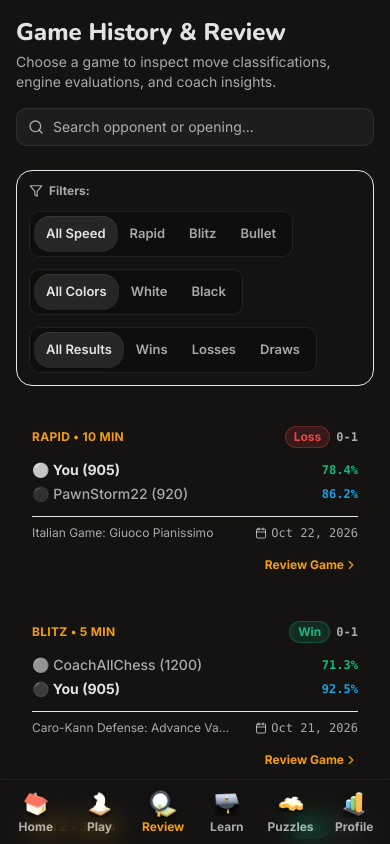
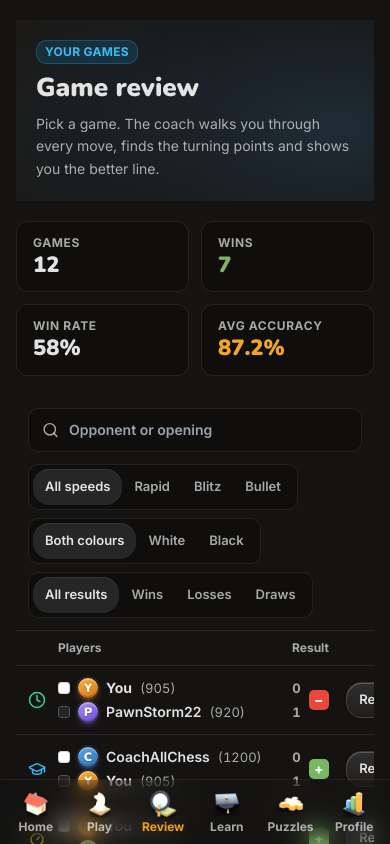
Before and after one commit to rogeralukka/ALL-CHESS, a React (Vite) app in the folder frontend/: page /review in a window 390 px wide. Built offline with nearby package versions, Linux system fonts and the light colour scheme.

Commit message:
Add files via upload

```diff
--- a/frontend/src/features/review/GameList.tsx
+++ b/frontend/src/features/review/GameList.tsx
@@ -5,15 +5,17 @@ import { Card } from '@/components/Card';
 import { Button } from '@/components/Button';
 import { Skeleton } from '@/components/Skeleton';
 import { Segmented } from '@/components/Segmented';
+import { PageContainer, PageHeader } from '@/components/PageHeader';
+import { Pill, StatTile } from '@/components/Bits';
+import { GameHistoryTable } from '@/components/GameHistoryTable';
 import { CoachAvatar } from '@/features/coach/CoachAvatar';
-import { Search, Filter, Calendar, ChevronRight } from 'lucide-react';
-import { formatDate } from '@/lib/formatters';
+import { Search } from 'lucide-react';
 
 interface GameListProps {
   onSelectGame: (gameId: string) => void;
 }
 
-export const GameList: React.FC<GameListProps> = ({ onSelectGame }) => {
+export const GameList: React.FC<GameListProps> = () => {
   const [games, setGames] = useState<Game[]>([]);
   const [loading, setLoading] = useState(true);
   const [searchQuery, setSearchQuery] = useState('');
@@ -24,221 +26,121 @@ export const GameList: React.FC<GameListProps> = ({ onSelectGame }) => {
   useEffect(() => {
     let mounted = true;
     setLoading(true);
-
-    const filter: GameFilter = {
-      searchQuery,
-      speed: speedFilter,
-      color: colorFilter,
-      result: resultFilter,
-    };
-
+    const filter: GameFilter = { searchQuery, speed: speedFilter, color: colorFilter, result: resultFilter };
     gameRepository.getGames(filter).then((res) => {
       if (mounted) {
         setGames(res);
         setLoading(false);
       }
     });
-
     return () => {
       mounted = false;
     };
   }, [searchQuery, speedFilter, colorFilter, resultFilter]);
 
+  const you = (g: Game) => (g.white.username === 'You' ? 'w' : 'b');
+  const wins = games.filter((g) => (you(g) === 'w' && g.result === '1-0') || (you(g) === 'b' && g.result === '0-1')).length;
+  const accs = games.map((g) => (you(g) === 'w' ? g.accuracy?.white : g.accuracy?.black)).filter((v): v is number => typeof v === 'number');
+  const avgAcc = accs.length ? accs.reduce((a, b) => a + b, 0) / accs.length : 0;
+
+  const reset = () => {
+    setSearchQuery('');
+    setSpeedFilter('all');
+    setColorFilter('all');
+    setResultFilter('all');
+  };
+
   return (
-    <div className="flex-1 p-4 md:p-8 max-w-6xl mx-auto w-full space-y-6">
-      {/* Header Row */}
-      <div className="flex flex-col md:flex-row md:items-center justify-between gap-4">
-        <div>
-          <h1 className="text-2xl md:text-3xl font-extrabold font-display text-theme-text">
-            Game History &amp; Review
-          </h1>
-          <p className="text-sm text-theme-muted mt-1">
-            Choose a game to inspect move classifications, engine evaluations, and coach insights.
-          </p>
+    <PageContainer wide>
+      <PageHeader
+        title="Game review"
+        subtitle="Pick a game. The coach walks you through every move, finds the turning points and shows you the better line."
+        art="/assets/ui/hero_review.webp"
+        tint="rgba(90,169,230,0.16)"
+        eyebrow={<Pill tone="blue">Your games</Pill>}
+      />
+
+      <div className="grid grid-cols-2 lg:grid-cols-4 gap-3">
+        <StatTile label="Games" value={loading ? '–' : games.length} />
+        <StatTile label="Wins" value={loading ? '–' : wins} accent="var(--class-best)" />
+        <StatTile label="Win rate" value={loading || !games.length ? '–' : `${Math.round((wins / games.length) * 100)}%`} />
+        <StatTile label="Avg accuracy" value={loading || !accs.length ? '–' : `${avgAcc.toFixed(1)}%`} accent="#f5a524" />
       </div>
 
-        {/* Search Input */}
-        <div className="relative w-full md:w-72">
-          <Search size={16} className="absolute left-3 top-1/2 -translate-y-1/2 text-theme-muted" />
+      <Card className="!p-0 overflow-hidden">
+        <div className="p-3 md:p-4 flex flex-col xl:flex-row xl:items-center gap-3 border-b border-theme-border">
+          <div className="relative xl:w-72 flex-shrink-0">
+            <Search size={17} className="absolute left-3.5 top-1/2 -translate-y-1/2 text-theme-muted pointer-events-none" />
             <input
               type="text"
               value={searchQuery}
               onChange={(e) => setSearchQuery(e.target.value)}
-            placeholder="Search opponent or opening..."
-            className="w-full pl-9 pr-4 py-2 bg-theme-card border border-theme-border rounded-md text-sm text-theme-text placeholder:text-theme-muted focus:outline-none focus:ring-2 focus:ring-amber-500 transition-all"
+              placeholder="Opponent or opening"
+              aria-label="Search games"
+              className="w-full h-11 pl-10 pr-3 rounded-[10px] bg-black/[0.04] dark:bg-black/25 border border-theme-border text-[14px] font-semibold text-theme-text placeholder:text-theme-muted/80 focus:outline-none focus:border-amber-500 focus:ring-4 focus:ring-amber-500/15 transition"
             />
           </div>
-      </div>
-
-      {/* Filter Bar */}
-      <div className="flex flex-wrap items-center gap-3 bg-theme-card/60 p-3 rounded-lg border border-theme-border/60">
-        <div className="flex items-center gap-1.5 text-xs font-bold text-theme-muted mr-1">
-          <Filter size={14} />
-          <span>Filters:</span>
-        </div>
-
-        {/* Speed / Time Control */}
+          <div className="flex flex-wrap items-center gap-2">
             <Segmented<'all' | 'rapid' | 'blitz' | 'bullet'>
               size="sm"
               value={speedFilter}
-          onChange={(v) => setSpeedFilter(v)}
+              onChange={setSpeedFilter}
               options={[
-            { value: 'all', label: 'All Speed' },
+                { value: 'all', label: 'All speeds' },
                 { value: 'rapid', label: 'Rapid' },
                 { value: 'blitz', label: 'Blitz' },
                 { value: 'bullet', label: 'Bullet' },
               ]}
             />
-
-        {/* Color */}
             <Segmented<'all' | 'white' | 'black'>
               size="sm"
               value={colorFilter}
-          onChange={(v) => setColorFilter(v)}
+              onChange={setColorFilter}
               options={[
-            { value: 'all', label: 'All Colors' },
+                { value: 'all', label: 'Both colours' },
                 { value: 'white', label: 'White' },
                 { value: 'black', label: 'Black' },
               ]}
             />
-
-        {/* Result */}
             <Segmented<'all' | 'win' | 'loss' | 'draw'>
               size="sm"
               value={resultFilter}
-          onChange={(v) => setResultFilter(v)}
+              onChange={setResultFilter}
               options={[
-            { value: 'all', label: 'All Results' },
+                { value: 'all', label: 'All results' },
                 { value: 'win', label: 'Wins' },
                 { value: 'loss', label: 'Losses' },
                 { value: 'draw', label: 'Draws' },
               ]}
             />
           </div>
+        </div>
 
-      {/* Loading Skeletons */}
         {loading && (
-        <div className="grid grid-cols-1 md:grid-cols-2 lg:grid-cols-3 gap-4">
+          <div className="p-4 space-y-3">
             {Array.from({ length: 6 }).map((_, i) => (
-            <Card key={`skel-${i}`} className="space-y-3">
-              <div className="flex justify-between">
-                <Skeleton width={80} height={18} />
-                <Skeleton width={40} height={18} />
-              </div>
-              <Skeleton width="70%" height={24} />
-              <Skeleton width="50%" height={16} />
-              <Skeleton width="100%" height={28} />
-            </Card>
+              <Skeleton key={i} height={52} />
             ))}
           </div>
         )}
 
-      {/* Empty State */}
         {!loading && games.length === 0 && (
-        <Card className="flex flex-col items-center justify-center p-10 text-center space-y-4">
-          <CoachAvatar expression="thinking" mode="bust" size={80} />
+          <div className="flex flex-col items-center justify-center p-10 text-center gap-4">
+            <CoachAvatar expression="thinking" mode="bust" size={88} />
             <div>
-            <h3 className="text-lg font-bold font-display text-theme-text">No Matching Games Found</h3>
-            <p className="text-sm text-theme-muted mt-1 max-w-sm">
-              We couldn't find any games matching your current filters. Try resetting your search or filter tags.
-            </p>
+              <h3 className="text-lg font-black font-display text-theme-text">No games match</h3>
+              <p className="text-sm text-theme-muted mt-1 max-w-sm">Nothing fits these filters. Clear them to see every game again.</p>
             </div>
-          <Button
-            variant="secondary"
-            onClick={() => {
-              setSearchQuery('');
-              setSpeedFilter('all');
-              setColorFilter('all');
-              setResultFilter('all');
-            }}
-          >
-            Reset All Filters
+            <Button variant="secondary" onClick={reset}>
+              Clear filters
             </Button>
-        </Card>
+          </div>
         )}
 
-      {/* Games Grid */}
-      {!loading && games.length > 0 && (
-        <div className="grid grid-cols-1 md:grid-cols-2 lg:grid-cols-3 gap-4">
-          {games.map((g) => {
-            const isWhite = g.white.username === 'You';
-            const userWon = (isWhite && g.result === '1-0') || (!isWhite && g.result === '0-1');
-            const userLost = (isWhite && g.result === '0-1') || (!isWhite && g.result === '1-0');
-
-            const resultBadgeColor = userWon
-              ? 'bg-emerald-500/15 text-emerald-500 border-emerald-500/30'
-              : userLost
-              ? 'bg-red-500/15 text-red-500 border-red-500/30'
-              : 'bg-theme-raised text-theme-muted border-theme-border';
-
-            const resultText = userWon ? 'Win' : userLost ? 'Loss' : 'Draw';
-
-            return (
-              <div
-                key={g.id}
-                onClick={() => onSelectGame(g.id)}
-                className="group cursor-pointer"
-              >
-                <Card className="hover:border-amber-500/60 hover:bg-theme-raised/60 transition-colors duration-100 hover:shadow-lg space-y-3 relative overflow-hidden">
-                  {/* Top Bar: Speed & Result */}
-                  <div className="flex items-center justify-between text-xs font-semibold">
-                    <span className="font-bold text-amber-500 uppercase tracking-wide">
-                      {g.speed} • {g.timeControl}
-                    </span>
-                    <div className="flex items-center gap-1.5">
-                      <span className={`px-2 py-0.5 rounded-full text-xs font-bold border ${resultBadgeColor}`}>
-                        {resultText}
-                      </span>
-                      <span className="font-mono text-theme-muted font-bold">{g.result}</span>
-                    </div>
-                  </div>
-
-                  {/* Players Row */}
-                  <div className="space-y-1">
-                    <div className="flex items-center justify-between">
-                      <span className={`text-sm ${isWhite ? 'font-black text-theme-text' : 'font-medium text-theme-muted'}`}>
-                        ⚪ {g.white.username} ({g.white.rating})
-                      </span>
-                      {g.accuracy && (
-                        <span className="text-xs font-mono font-bold text-emerald-500">
-                          {g.accuracy.white}%
-                        </span>
-                      )}
-                    </div>
-                    <div className="flex items-center justify-between">
-                      <span className={`text-sm ${!isWhite ? 'font-black text-theme-text' : 'font-medium text-theme-muted'}`}>
-                        ⚫ {g.black.username} ({g.black.rating})
-                      </span>
-                      {g.accuracy && (
-                        <span className="text-xs font-mono font-bold text-sky-500">
-                          {g.accuracy.black}%
-                        </span>
-                      )}
-                    </div>
-                  </div>
-
-                  {/* Opening and Date */}
-                  <div className="pt-2 border-t border-theme-border/50 flex items-center justify-between text-xs text-theme-muted">
-                    <span className="truncate max-w-[200px]" title={g.opening.name}>
-                      {g.opening.name}
-                    </span>
-                    <span className="flex items-center gap-1 font-mono text-xs">
-                      <Calendar size={12} />
-                      {formatDate(g.date)}
-                    </span>
-                  </div>
-
-                  {/* Hover indicator */}
-                  <div className="flex items-center justify-end text-xs font-bold text-amber-500 pt-1 group-hover:translate-x-1 transition-transform">
-                    <span>Review Game</span>
-                    <ChevronRight size={14} />
-                  </div>
+        {!loading && games.length > 0 && <GameHistoryTable games={games} />}
       </Card>
-              </div>
-            );
-          })}
-        </div>
-      )}
-    </div>
+    </PageContainer>
   );
 };
+
+export default GameList;
--- a/frontend/src/features/review/GameSummary.tsx
+++ b/frontend/src/features/review/GameSummary.tsx
@@ -2,6 +2,8 @@ import React, { useState, useMemo } from 'react';
 import { Game, Move, CoachExpression, BoardBadge, Arrow } from '@/data/types';
 import { Button } from '@/components/Button';
 import { Card } from '@/components/Card';
+import { PlayerBar } from '@/components/PlayerBar';
+import { PlayerAvatar } from '@/components/Bits';
 import { CoachSpeech } from '@/features/coach/CoachSpeech';
 import { MoveQualityTable } from './MoveQualityTable';
 import { PhaseGradesCard } from './PhaseGradesCard';
@@ -118,28 +120,24 @@ export const GameSummary: React.FC<GameSummaryProps> = ({ game, onStartReview })
   );
 
   return (
-    <div className="flex-1 flex flex-col lg:flex-row h-full w-full overflow-hidden">
+    <div className="flex-1 flex flex-col lg:flex-row h-full w-full overflow-y-auto lg:overflow-hidden lg:items-center lg:justify-center lg:gap-6 lg:px-6 lg:py-4 pb-20 lg:pb-4">
       {/* --- LEFT ZONE: CHESS BOARD & EVAL BAR (Sticky at top on mobile, desktop flex-1) --- */}
       <div className="sticky top-0 z-20 w-full flex flex-col items-center justify-center p-2 sm:p-3 md:p-6 bg-theme-page border-b lg:border-b-0 border-theme-border/60 flex-shrink-0 lg:flex-1 min-w-0">
-        <div className="w-full max-w-[min(calc(100vh-120px),800px)] flex flex-col gap-2">
+        <div className="w-full max-w-[min(calc(100vh-108px),900px)] flex flex-col gap-2">
           {/* Top Player Row */}
-          <div className="flex items-center justify-between text-xs px-2 py-1 text-theme-muted">
-            <div className="flex items-center gap-2 min-w-0">
-              <span className="w-5 h-5 rounded-full bg-neutral-900 border border-neutral-700 text-white font-bold flex items-center justify-center text-xs flex-shrink-0">
-                B
-              </span>
-              <span className="font-bold text-theme-text truncate">{game.black.username}</span>
-              <span className="font-mono">({game.black.rating})</span>
-            </div>
-            <span className="font-mono font-semibold flex-shrink-0">{game.speed} • {game.timeControl}</span>
-          </div>
+          <PlayerBar
+            name={game.black.username}
+            rating={game.black.rating}
+            avatar={<PlayerAvatar name={game.black.username === 'You' ? 'Master' : game.black.username} size={40} className="!rounded-none" />}
+            right={<span className="px-2.5 py-1 rounded-md bg-black/[0.06] dark:bg-black/25 text-[13px] font-bold text-theme-muted capitalize">{game.speed} · {game.timeControl}</span>}
+          />
 
           {/* Board + Eval Bar Container */}
-          <div className="flex items-center justify-center gap-2.5 w-full">
+          <div className="flex items-stretch justify-center gap-2.5 w-full">
             <EvalBar
               evalScore={showcaseEval}
               orientation={orientation}
-              height="100%"
+              height="auto"
             />
             <div className="flex-1 aspect-square">
               <Board
@@ -166,31 +164,29 @@ export const GameSummary: React.FC<GameSummaryProps> = ({ game, onStartReview })
           </div>
 
           {/* Bottom Player Row */}
-          <div className="flex items-center justify-between text-xs px-2 py-1 text-theme-muted">
-            <div className="flex items-center gap-2 min-w-0">
-              <span className="w-5 h-5 rounded-full bg-white border border-neutral-300 text-black font-bold flex items-center justify-center text-xs flex-shrink-0">
-                W
-              </span>
-              <span className="font-bold text-theme-text truncate">{game.white.username}</span>
-              <span className="font-mono">({game.white.rating})</span>
-            </div>
+          <PlayerBar
+            name={game.white.username}
+            rating={game.white.rating}
+            avatar={<PlayerAvatar name={game.white.username === 'You' ? 'Master' : game.white.username} size={40} className="!rounded-none" />}
+            right={
               <button
                 type="button"
                 onClick={() => setOrientation((o) => (o === 'white' ? 'black' : 'white'))}
-              className="min-h-[44px] md:min-h-[32px] hover:text-theme-text transition-colors inline-flex items-center gap-1 font-semibold flex-shrink-0"
+                className="h-9 px-3 rounded-lg btn-secondary text-[13px] inline-flex items-center gap-1.5 font-bold flex-shrink-0"
                 title="Flip Board (F)"
               >
                 <RotateCcw size={14} />
                 <span>Flip</span>
               </button>
-          </div>
+            }
+          />
         </div>
       </div>
 
       {/* --- RIGHT ZONE: SUMMARY PANEL (460px to 500px, matches Chess.com exact order) --- */}
-      <div className="w-full lg:w-[480px] xl:w-[500px] flex-shrink-0 flex flex-col h-full bg-theme-card border-t lg:border-t-0 lg:border-l border-theme-border shadow-xl z-20 min-h-0">
+      <div className="w-full lg:w-[400px] xl:w-[440px] flex-shrink-0 flex flex-col lg:h-[calc(100vh-32px)] panel !rounded-none lg:!rounded-[14px] z-20 min-h-0">
         {/* Panel Header: 48px bar */}
-        <div className="h-12 min-h-[48px] px-4 border-b border-theme-border/60 flex items-center justify-between flex-shrink-0">
+        <div className="relative h-14 min-h-[56px] px-4 border-b border-theme-border/60 flex items-center justify-between flex-shrink-0">
           <NavLink
             to="/review"
             className="inline-flex items-center gap-1.5 text-xs font-semibold text-theme-muted hover:text-theme-text transition-colors min-h-[44px] md:min-h-[32px]"
@@ -198,9 +194,11 @@ export const GameSummary: React.FC<GameSummaryProps> = ({ game, onStartReview })
             <ArrowLeft size={16} />
             <span>All Games</span>
           </NavLink>
-          <span className="text-xs font-bold text-amber-500 uppercase tracking-wider font-display">
-            Game Summary
+          <span className="absolute left-1/2 -translate-x-1/2 flex items-center gap-2 font-display font-extrabold text-xl text-theme-text">
+            <img src="/assets/ui/icon_review.webp" alt="" className="w-7 h-7 object-contain" />
+            Game Review
           </span>
+          <span />
         </div>
 
         {/* Panel Content (Scrollable, in exact Chess.com order) */}
```
Also changed, not shown: frontend/src/features/review/ReviewBoard.tsx (+40 -66 lines). Lines whose indentation alone changed are shown as unchanged.
